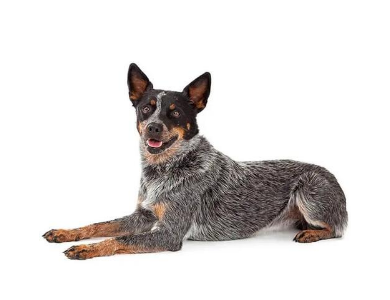
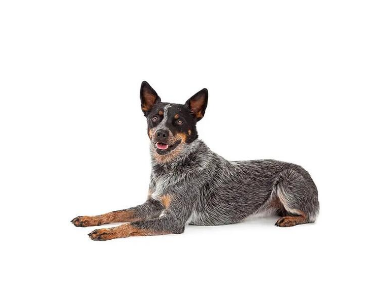
Before and after one commit to DiMasta/dogs, a plain HTML site: page index.html in a window 390 px wide. Shown: the part 302-602 px from the top of the page. Drawn offline with Linux system fonts and the light colour scheme.

Commit message:
Shrink mobile image size so square-ish photos don't look cropped
About two-thirds of the breed photos have a near-square aspect ratio
and were filling almost the entire 80vw image box edge-to-edge on
mobile, making them feel cramped. Drop to 65vw / 65dvh so every photo
gets visible white margin around it on the page background.

```diff
--- a/style.css
+++ b/style.css
@@ -54,7 +54,9 @@ html, body {
 }
 
 .image-wrap {
-    width: min(80vw, 80dvh, 520px);
+    /* Keep generous breathing room around every photo so square-ish
+       images don't appear edge-to-edge / cropped on small screens. */
+    width: min(65vw, 65dvh, 520px);
     aspect-ratio: 1 / 1;
     display: flex;
     align-items: center;
```
